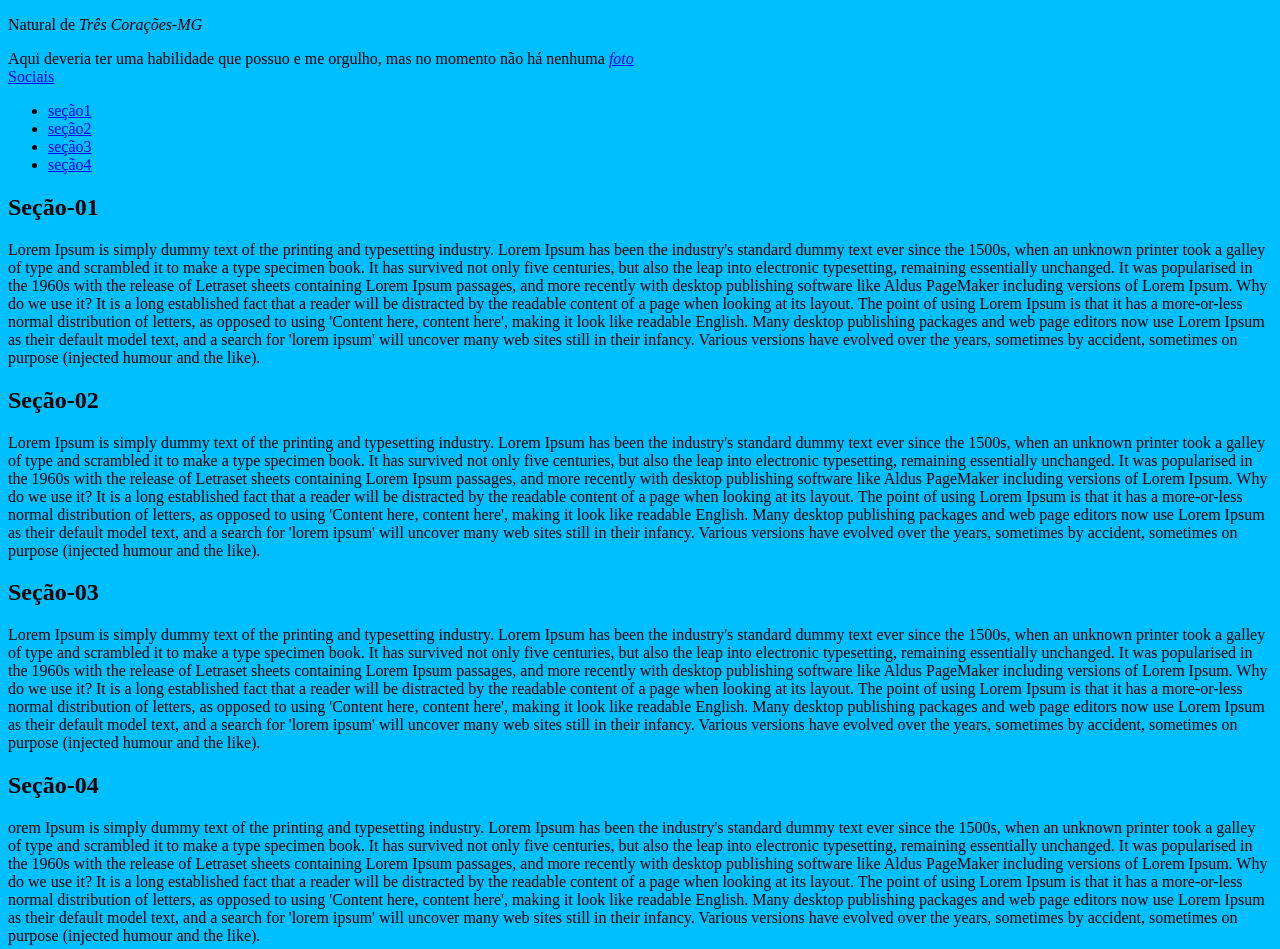
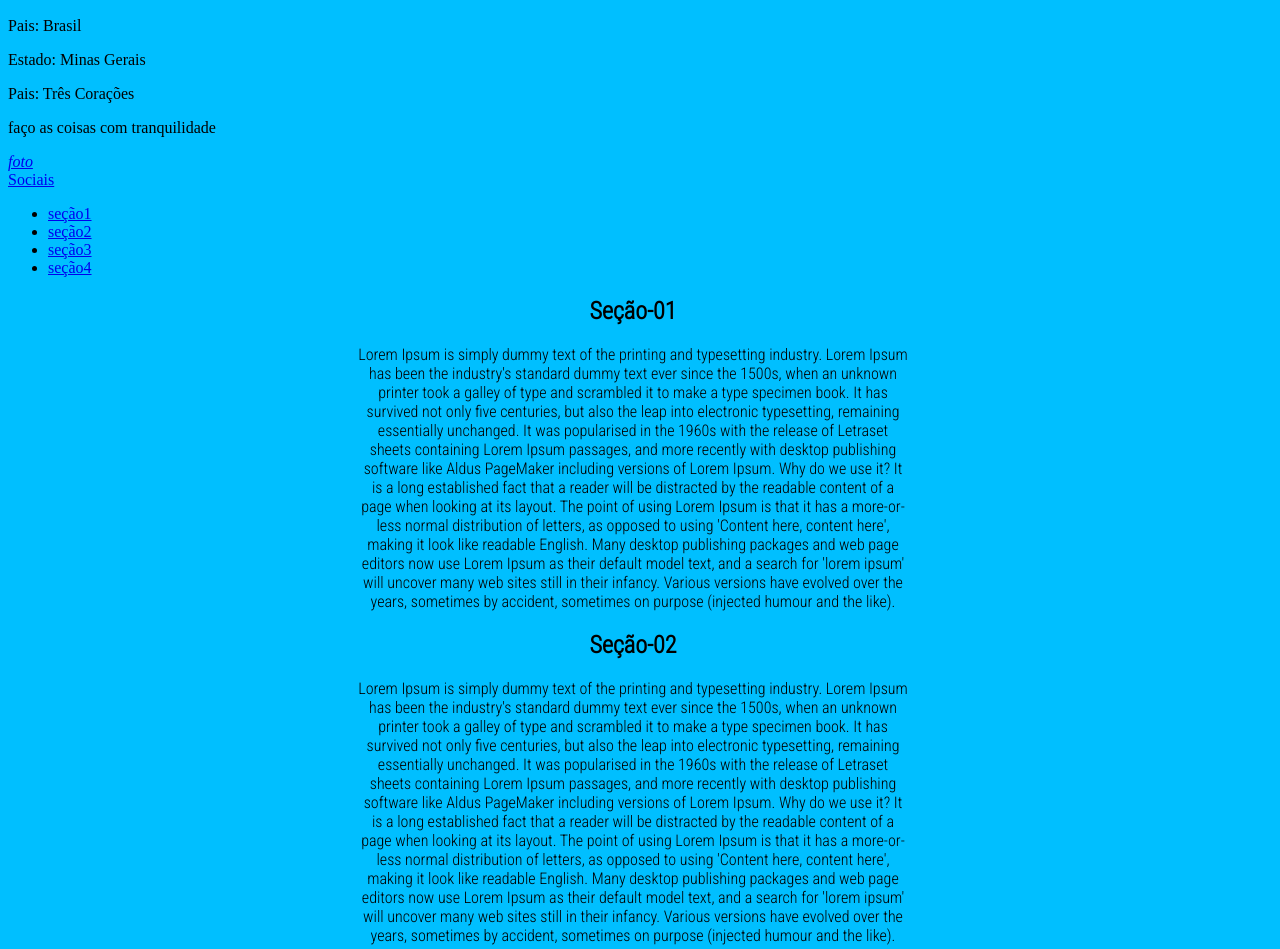
Before and after one commit to cGenivaldo/cGenivaldo, a plain HTML site: page index.html in a window 1280 px wide. Shown: the part 319-1268 px from the top of the page. Drawn offline with Linux system fonts and the light colour scheme.

Commit message:
Estilizando um pouco o site

```diff
--- a/index.html
+++ b/index.html
@@ -5,41 +5,53 @@
     <meta http-equiv="X-UA-Compatible" content="IE=edge">
     <meta name="viewport" content="width=device-width, initial-scale=1.0">
     <title>Portifólio</title>
-    <style>
-        #foto-perfil {
-            width: 225px;
-            border: 5px solid dimgray;
-            border-radius: 50%;
-        }
-        body {
-            background: deepskyblue;
-        }
-    </style>
+   <link rel="stylesheet" href="style.css">
+   <link rel="preconnect" href="https://fonts.gstatic.com">
+<link href="https://fonts.googleapis.com/css2?family=Roboto+Condensed:wght@300&display=swap" rel="stylesheet">
+<link rel="preconnect" href="https://fonts.gstatic.com">
+<link href="https://fonts.googleapis.com/css2?family=Metal+Mania&family=Roboto+Condensed:wght@300&display=swap" rel="stylesheet">
+
+
 </head>
 <body>
     <h1>Genivaldo Cícero Batista Júnior</h1>
 
 
 <img id="foto-perfil" src="eu.jpg" alt="Foto de perfil">
-<p>Natural de <em>Três Corações-MG</em></p>
-Aqui deveria ter uma habilidade que possuo e me orgulho, mas no momento não há nenhuma
+<p>Pais: Brasil</p>
+<p>Estado: Minas Gerais</p>
+<p>Pais: Três Corações</p>
+<p class="p">faço as coisas com tranquilidade </p>
 <a href="eu.jpg" alt="Foto de perfil"><em>foto</em></a><br>
 <a href="https://www.linkedin.com/in/genivaldo-c%C3%ADcero-1979ab203/" target="_blank">Sociais</a>
 <ul>
-    <li><a href="#h1">seção1</a></li>
-    <li><a href="#h2">seção2</a></li>
-    <li><a href="#h3">seção3</a></li>
-    <li><a href="#h4">seção4</a></li>
+    <li><a href="#s1">seção1</a></li>
+    <li><a href="#s2">seção2</a></li>
+    <li><a href="#s3">seção3</a></li>
+    <li><a href="#s4">seção4</a></li>
 </ul>
-
-<h2 id="h1">Seção-01</h2>
+    <div class="container">
+        <h2 id="s1">Seção-01</h2>
         <p>
             Lorem Ipsum is simply dummy text of the printing and typesetting industry. Lorem Ipsum has been the industry's standard dummy text ever since the 1500s, when an unknown printer took a galley of type and scrambled it to make a type specimen book. It has survived not only five centuries, but also the leap into electronic typesetting, remaining essentially unchanged. It was popularised in the 1960s with the release of Letraset sheets containing Lorem Ipsum passages, and more recently with desktop publishing software like Aldus PageMaker including versions of Lorem Ipsum.
 
             Why do we use it?
             It is a long established fact that a reader will be distracted by the readable content of a page when looking at its layout. The point of using Lorem Ipsum is that it has a more-or-less normal distribution of letters, as opposed to using 'Content here, content here', making it look like readable English. Many desktop publishing packages and web page editors now use Lorem Ipsum as their default model text, and a search for 'lorem ipsum' will uncover many web sites still in their infancy. Various versions have evolved over the years, sometimes by accident, sometimes on purpose (injected humour and the like).
         </p>
-<h2  id="h2">Seção-02</h2>
+    </div>
+
+    <div class="container">
+        <h2 id="s2">Seção-02</h2>
+        <p>
+            Lorem Ipsum is simply dummy text of the printing and typesetting industry. Lorem Ipsum has been the industry's standard dummy text ever since the 1500s, when an unknown printer took a galley of type and scrambled it to make a type specimen book. It has survived not only five centuries, but also the leap into electronic typesetting, remaining essentially unchanged. It was popularised in the 1960s with the release of Letraset sheets containing Lorem Ipsum passages, and more recently with desktop publishing software like Aldus PageMaker including versions of Lorem Ipsum.
+
+            Why do we use it?
+            It is a long established fact that a reader will be distracted by the readable content of a page when looking at its layout. The point of using Lorem Ipsum is that it has a more-or-less normal distribution of letters, as opposed to using 'Content here, content here', making it look like readable English. Many desktop publishing packages and web page editors now use Lorem Ipsum as their default model text, and a search for 'lorem ipsum' will uncover many web sites still in their infancy. Various versions have evolved over the years, sometimes by accident, sometimes on purpose (injected humour and the like).
+       </p>
+		</div>
+
+    <div class="container">
+			<h2 id="s3">Seção-03</h2>
 			<p>
 					Lorem Ipsum is simply dummy text of the printing and typesetting industry. Lorem Ipsum has been the industry's standard dummy text ever since the 1500s, when an unknown printer took a galley of type and scrambled it to make a type specimen book. It has survived not only five centuries, but also the leap into electronic typesetting, remaining essentially unchanged. It was popularised in the 1960s with the release of Letraset sheets containing Lorem Ipsum passages, and more recently with desktop publishing software like Aldus PageMaker including versions of Lorem Ipsum.
 
@@ -47,15 +59,9 @@ Aqui deveria ter uma habilidade que possuo e me orgulho, mas no momento não há
 					It is a long established fact that a reader will be distracted by the readable content of a page when looking at its layout. The point of using Lorem Ipsum is that it has a more-or-less normal distribution of letters, as opposed to using 'Content here, content here', making it look like readable English. Many desktop publishing packages and web page editors now use Lorem Ipsum as their default model text, and a search for 'lorem ipsum' will uncover many web sites still in their infancy. Various versions have evolved over the years, sometimes by accident, sometimes on purpose (injected humour and the like).
 
 			</p>
-<h2  id="h3">Seção-03</h2>
-<p>
-    Lorem Ipsum is simply dummy text of the printing and typesetting industry. Lorem Ipsum has been the industry's standard dummy text ever since the 1500s, when an unknown printer took a galley of type and scrambled it to make a type specimen book. It has survived not only five centuries, but also the leap into electronic typesetting, remaining essentially unchanged. It was popularised in the 1960s with the release of Letraset sheets containing Lorem Ipsum passages, and more recently with desktop publishing software like Aldus PageMaker including versions of Lorem Ipsum.
-
-    Why do we use it?
-    It is a long established fact that a reader will be distracted by the readable content of a page when looking at its layout. The point of using Lorem Ipsum is that it has a more-or-less normal distribution of letters, as opposed to using 'Content here, content here', making it look like readable English. Many desktop publishing packages and web page editors now use Lorem Ipsum as their default model text, and a search for 'lorem ipsum' will uncover many web sites still in their infancy. Various versions have evolved over the years, sometimes by accident, sometimes on purpose (injected humour and the like).
-
-</p>
-<h2 id="h4">Seção-04</h2>
+	</div>
+	<div class="container">
+		<h2 id="s4">Seção-04</h2>
 		<p>
 				orem Ipsum is simply dummy text of the printing and typesetting industry. Lorem Ipsum has been the industry's standard dummy text ever since the 1500s, when an unknown printer took a galley of type and scrambled it to make a type specimen book. It has survived not only five centuries, but also the leap into electronic typesetting, remaining essentially unchanged. It was popularised in the 1960s with the release of Letraset sheets containing Lorem Ipsum passages, and more recently with desktop publishing software like Aldus PageMaker including versions of Lorem Ipsum.
 
@@ -63,7 +69,7 @@ Aqui deveria ter uma habilidade que possuo e me orgulho, mas no momento não há
 				It is a long established fact that a reader will be distracted by the readable content of a page when looking at its layout. The point of using Lorem Ipsum is that it has a more-or-less normal distribution of letters, as opposed to using 'Content here, content here', making it look like readable English. Many desktop publishing packages and web page editors now use Lorem Ipsum as their default model text, and a search for 'lorem ipsum' will uncover many web sites still in their infancy. Various versions have evolved over the years, sometimes by accident, sometimes on purpose (injected humour and the like).
 
 				</p>
-
+	</div>
 
 </body>
 </html>
--- /dev/null
+++ b/style.css
@@ -0,0 +1,25 @@
+/* {
+    padding: 0px;
+    margin: 0;
+}*/
+
+#foto-perfil {
+    width: 225px;
+    border: 5px solid dimgray;
+    border-radius: 50%;
+}
+body {
+    background: deepskyblue;
+}
+
+h1 {
+    font-family: 'Roboto Condensed', sans-serif;
+}
+
+
+.container {
+    margin-left: 350px;
+    text-align: center;
+    font-family: 'Roboto Condensed', sans-serif;
+    width: 550px;
+}
```
Also changed, not shown: 1 other file. Lines whose indentation alone changed are shown as unchanged.
